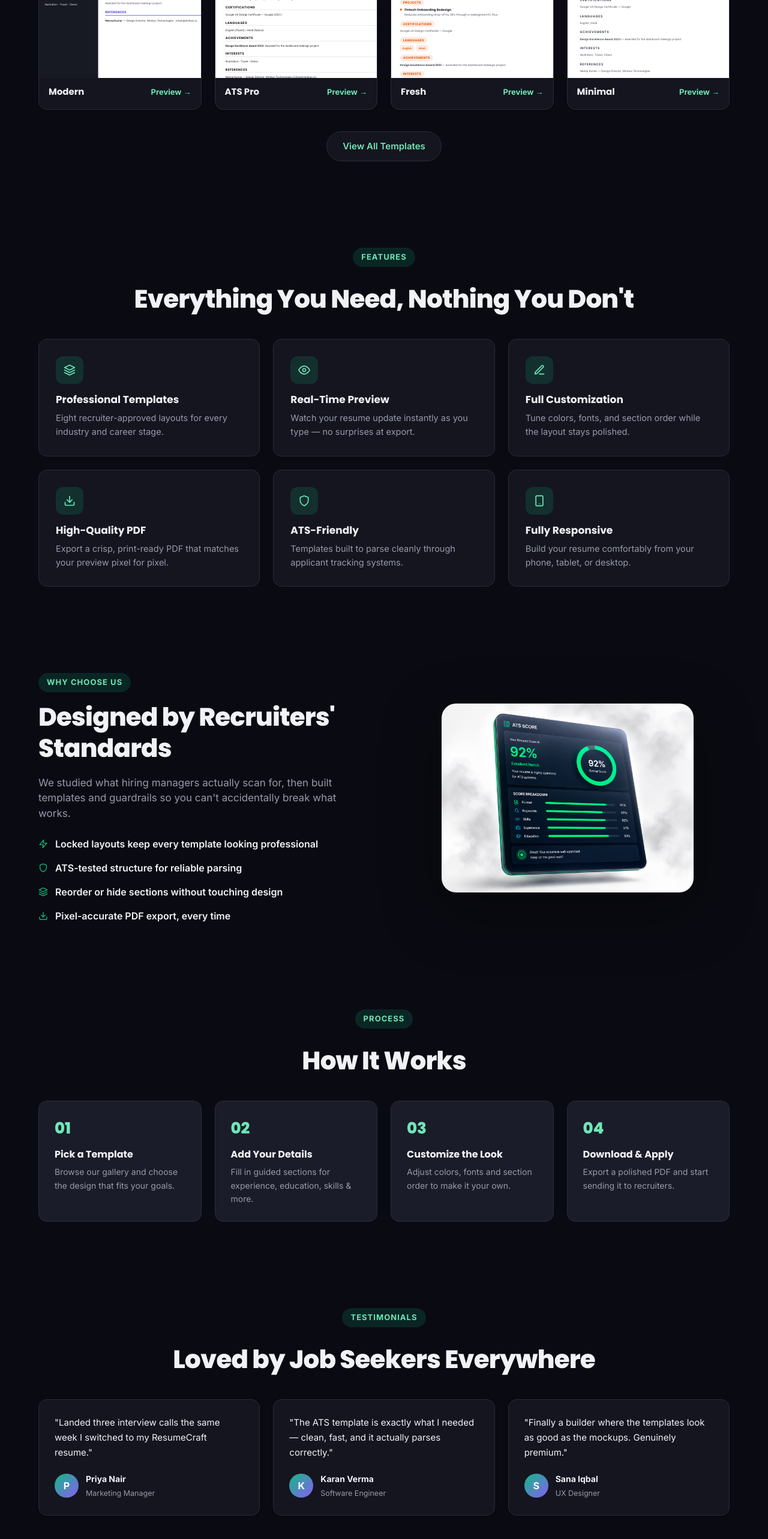
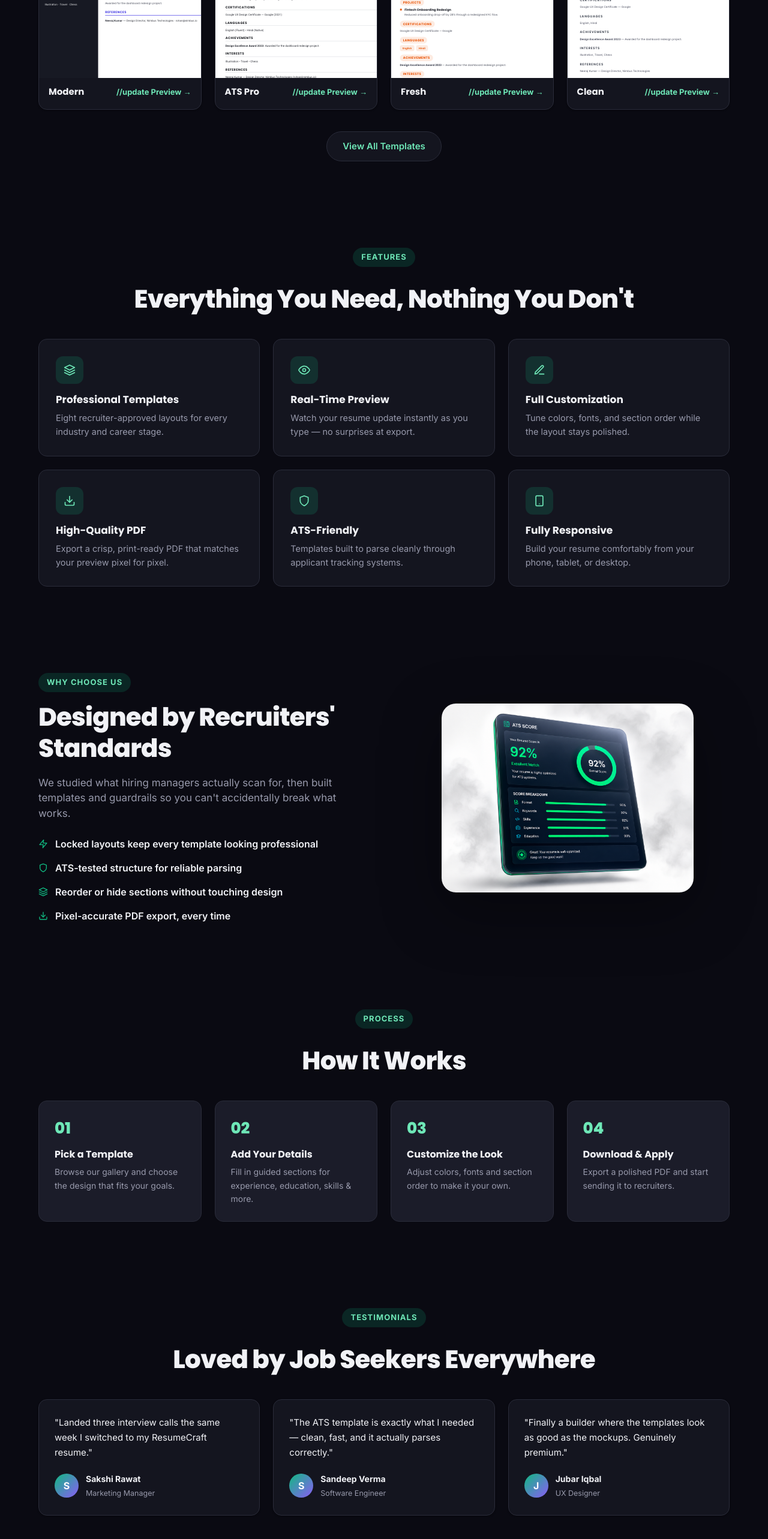
Before and after one commit to neerajkumarroy/ResumeCraft, a React (Vite) app: page / in a window 1280 px wide. Shown: the part 1208-3774 px from the top of the page at 60% size. Built offline with nearby package versions, Linux system fonts and the light colour scheme.

Commit message:
Update utils file

```diff
--- a/src/pages/Landing.jsx
+++ b/src/pages/Landing.jsx
@@ -88,19 +88,19 @@ const STEPS = [
 
 const TESTIMONIALS = [
   {
-    name: "Priya Nair",
+    name: "Sakshi Rawat",
     role: "Marketing Manager",
     quote:
       "Landed three interview calls the same week I switched to my ResumeCraft resume.",
   },
   {
-    name: "Karan Verma",
+    name: "Sandeep Verma",
     role: "Software Engineer",
     quote:
       "The ATS template is exactly what I needed — clean, fast, and it actually parses correctly.",
   },
   {
-    name: "Sana Iqbal",
+    name: "Jubar Iqbal",
     role: "UX Designer",
     quote:
       "Finally a builder where the templates look as good as the mockups. Genuinely premium.",
@@ -235,7 +235,8 @@ const Landing = () => {
                 <div className="template-strip-info">
                   <h4>{t.name}</h4>
                   <Link to={`/preview/${t.id}`} className="template-strip-link">
-                    Preview →
+                    {" "}
+                    //update Preview →
                   </Link>
                 </div>
               </motion.div>
--- a/src/utils/templatesData.js
+++ b/src/utils/templatesData.js
@@ -28,7 +28,7 @@ export const TEMPLATES = [
   },
   {
     id: 'minimal',
-    name: 'Minimal',
+    name: 'Clean',
     description: 'Generous whitespace and quiet typography. Lets your experience do the talking.',
     tags: ['Minimal'],
     defaultColor: '#111827',
```
